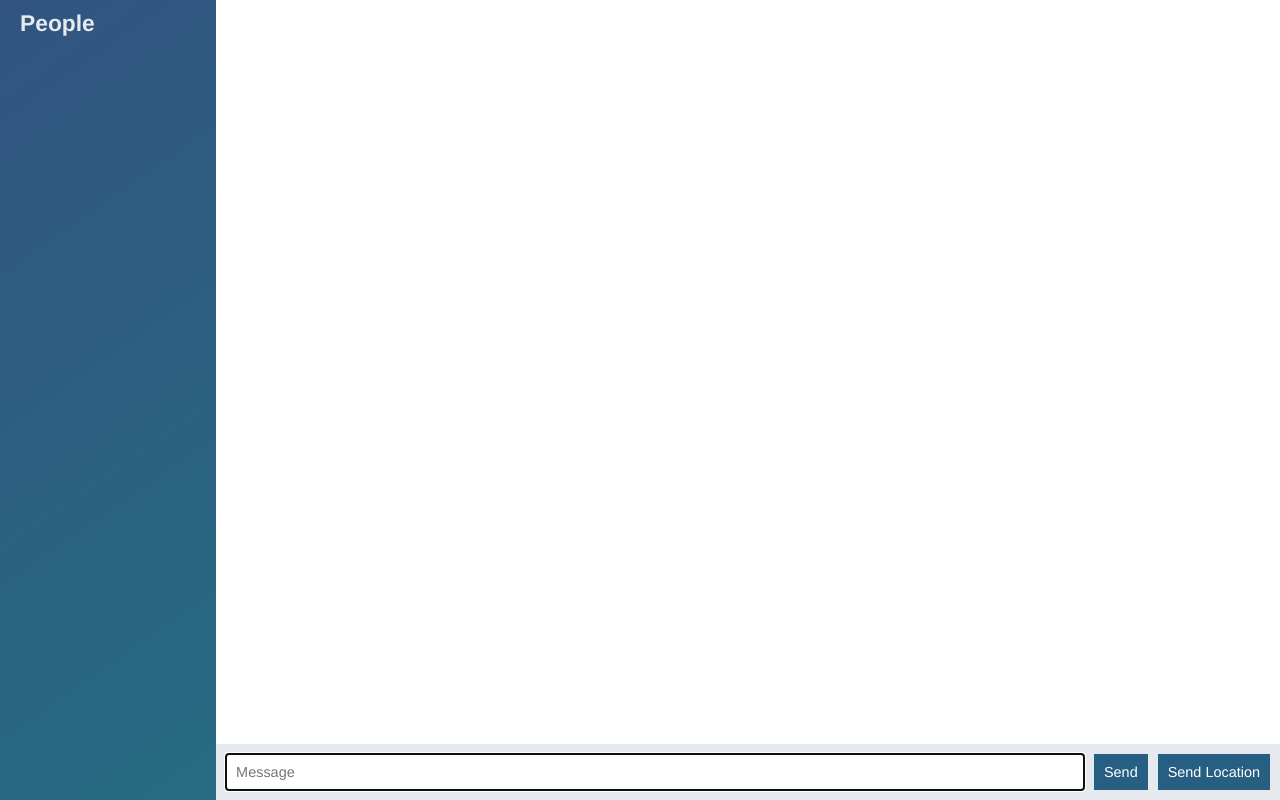
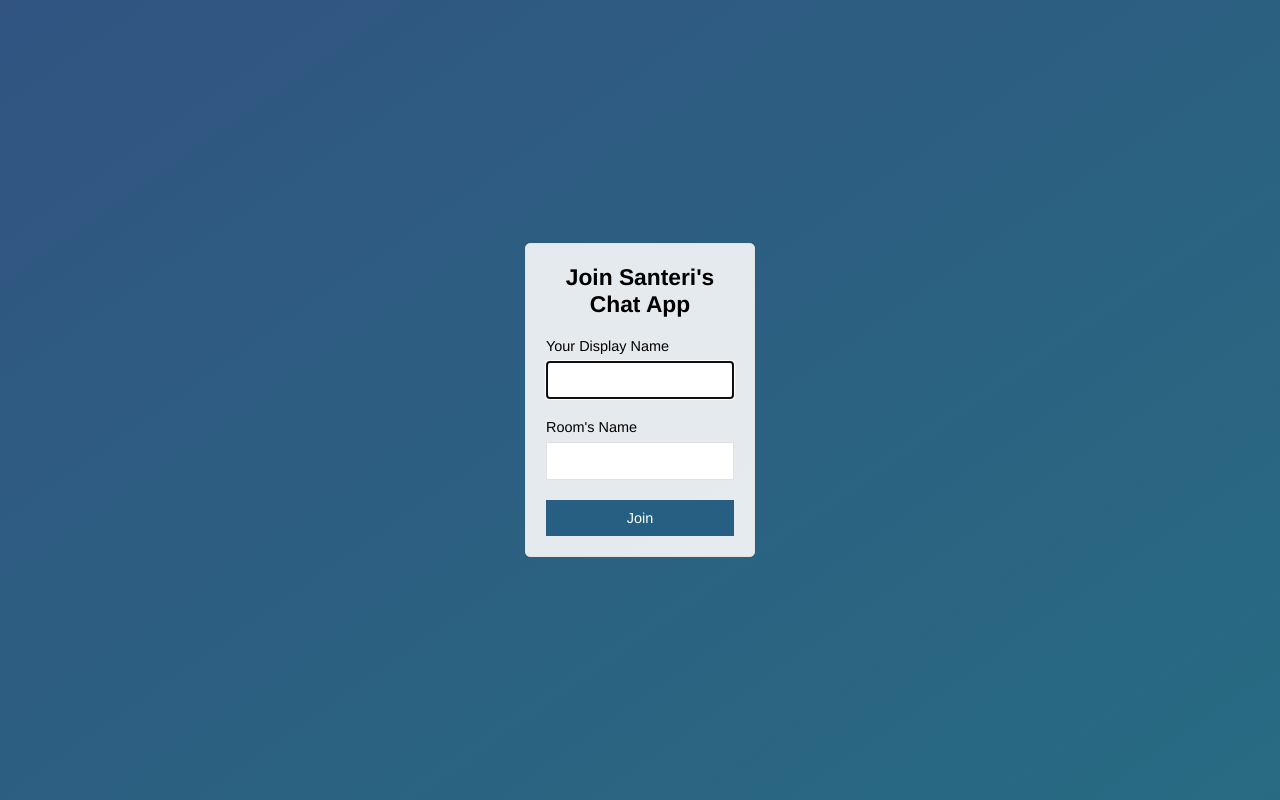
Before and after one commit to iamsanteri/node-chat, a plain HTML site: page public/index.html in a window 1280 px wide. Drawn offline with nearby package versions, Linux system fonts and the light colour scheme; no server answers.

Commit message:
Added a new index (login) page

```diff
--- a/public/index.html
+++ b/public/index.html
@@ -1,59 +1,29 @@
 <!DOCTYPE html>
-
 <html>
   <head>
     <meta charset="utf-8">
-    <meta name="viewport" content="width=device-width, height=device-height">
+    <title>Join | Santeri's Chat App</title>
+    <meta name="viewport" content="width=device-width, initial-scale=1, user-scalable=no">
     <link rel="stylesheet" href="/css/styles.css">
   </head>
-  <body class="chat">
-
-    <div class="chat__sidebar">
-      <h3>People</h3>
-      <div id="users"></div>
+  <body class="centered-form">
+    <div class="centered-form__form">
+      <form action="/chat.html">
+        <div class="form-field">
+          <h3>Join Santeri's Chat App</h3>
+        </div>
+        <div class="form-field">
+          <label>Your Display Name</label>
+          <input type="text" name="name" autofocus/>
+        </div>
+        <div class="form-field">
+          <label>Room's Name</label>
+          <input type="text" name="room"/>
+        </div>
+        <div class="form-field">
+          <button>Join</button>
+        </div>
+      </form>
     </div>
-
-    <div class="chat__main">
-      <ol id="messages" class="chat__messages"></ol>
-
-      <div class="chat__footer">
-        <form id="message-form">
-          <input name="message" type="text" placeholder="Message" autofocus autocomplete="off"/>
-          <button>Send</button>
-        </form>
-        <button id="send-location">Send Location</button>
-      </div>
-    </div>
-    <script id="message-template" type="text/template">
-      <li class="message">
-        <div class="message__title">
-          <h4>{{from}}</h4>
-          <span>{{createdAt}}</span>
-        </div>
-        <div class="message__body">
-          <p>{{text}}</p>
-        </div>
-      </li>
-    </script>
-
-    <script id="location-message-template" type="text/template">
-      <li class="message">
-        <div class="message__title">
-          <h4>{{from}}</h4>
-          <span>{{createdAt}}</span>
-        </div>
-        <div class="message__body">
-          <p>
-            <a href="{{url}}" target="_blank">My current location</a>
-          </p>
-        </div>
-      </li>
-    </script>
-
-    <script src="/socket.io/socket.io.js"></script>
-    <script src="/js/libs/jquery-3.3.1.min.js"></script>
-    <script src="/js/libs/moment.js"></script>
-    <script src="/js/libs/mustache.js"></script>
-    <script src="/js/index.js"></script>
   </body>
 </html>
```
Also changed, not shown: public/chat.html (added, +60 -0 lines), public/js/chat.js (renamed from public/js/index.js).
